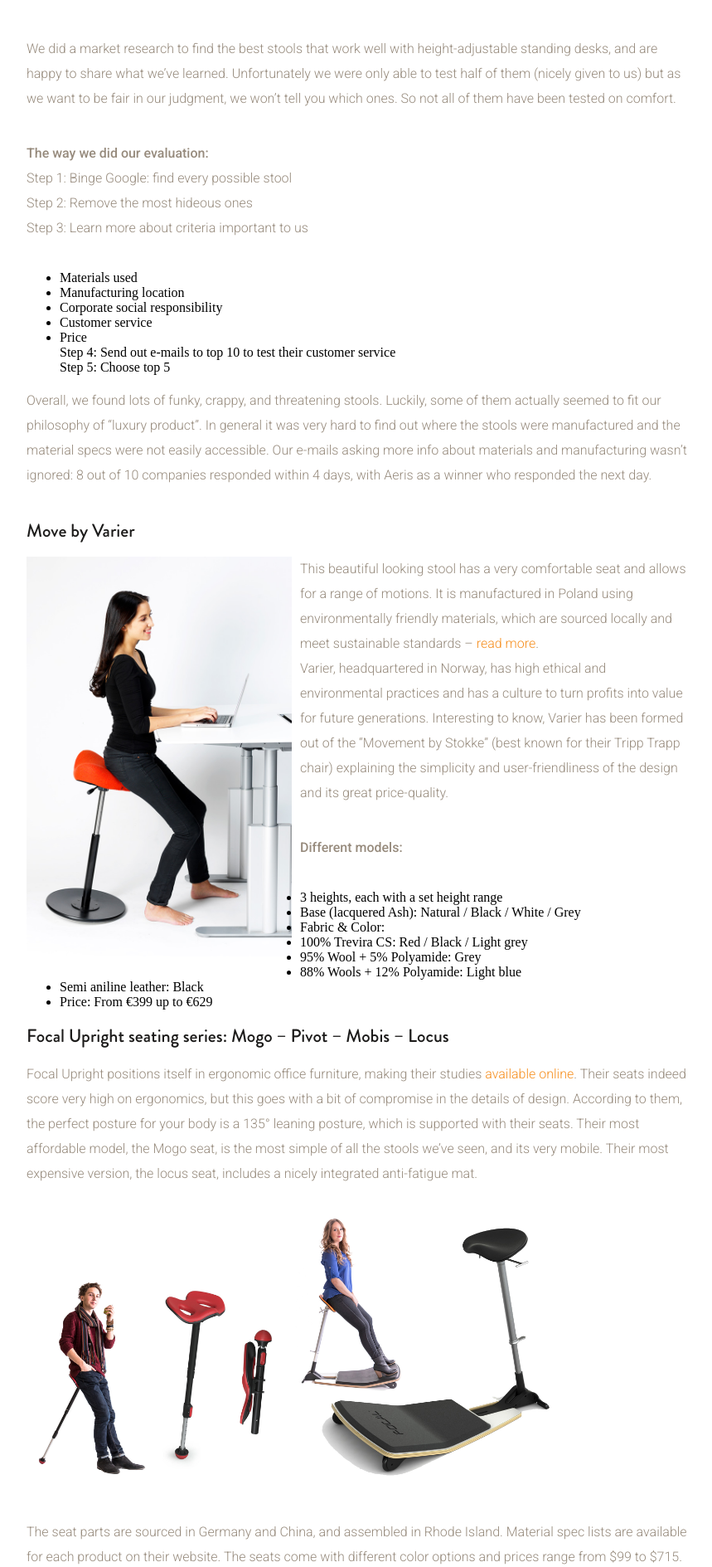
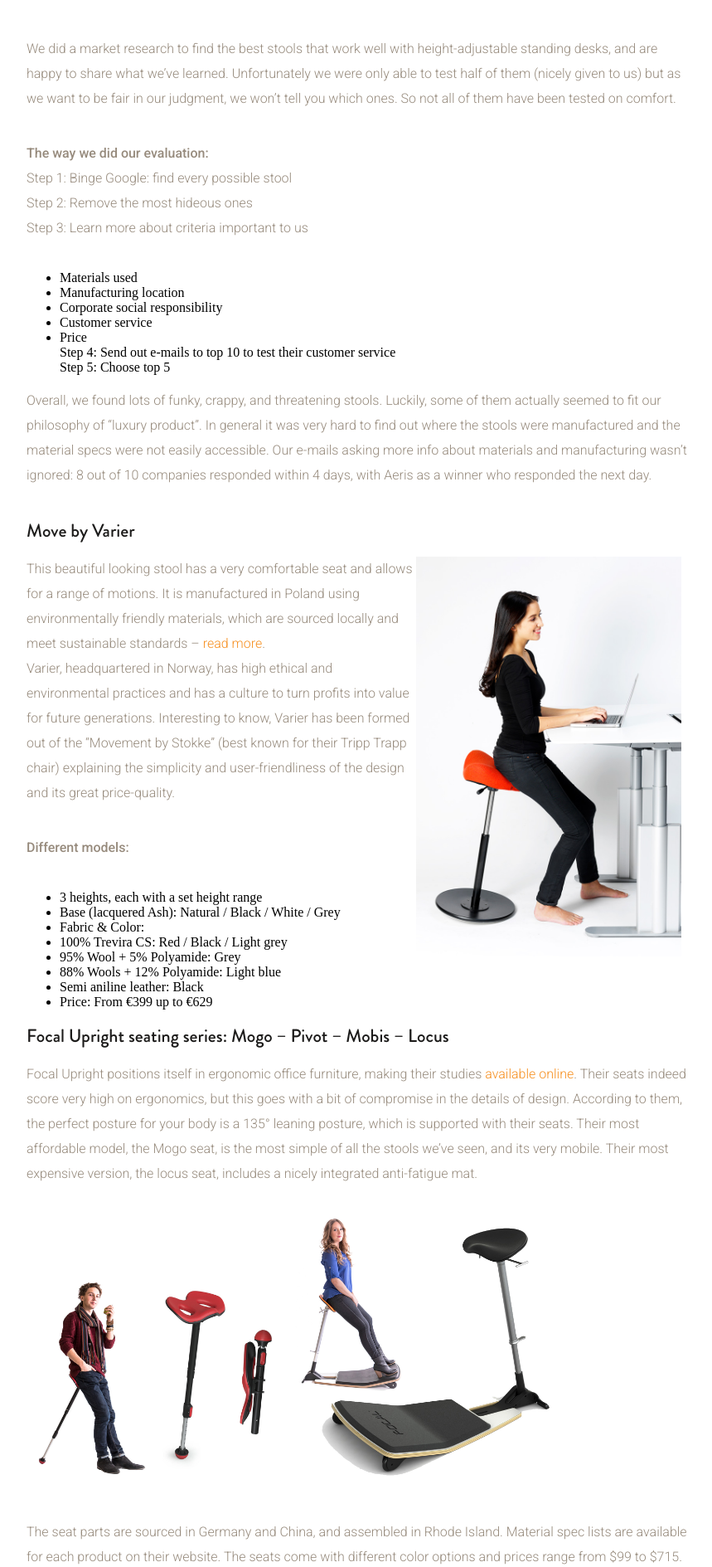
Before and after one commit to samuelrieder/jaswig.github.io, a Jekyll site: the page built from _posts/2016-06-27-stools.markdown, in a window 1280 px wide. Shown: the part 947-2836 px from the top of the page at 83% size, without its empty margins (38-897 px from the left). Built offline with Jekyll 4.4.1, drawn with Linux system fonts in a browser that asks for light colours; nearby versions of some CDN libraries.

Commit message:
Update 2016-06-27-stools.markdown

```diff
--- a/_posts/2016-06-27-stools.markdown
+++ b/_posts/2016-06-27-stools.markdown
@@ -41,7 +41,7 @@ Overall, we found lots of funky, crappy, and threatening stools. Luckily, some o
 
 ### Move by Varier
 
-![Move seat by Varier](/images/blog/variermove.jpg){:.small}{:style="float: left; margin:0 10px 20px 0"}
+![Move seat by Varier](/images/blog/variermove.jpg){:.small}{:style="float: right; margin:0 10px 20px 0"}
 This beautiful looking stool has a very comfortable seat and allows for a range of motions. It is manufactured in Poland using environmentally friendly materials, which are sourced locally and meet sustainable standards – [read more](http://lib.store.yahoo.net/lib/thehumansolution/varier-move-standing-stool-data-sheet.pdf).
 Varier, headquartered in Norway, has high ethical and environmental practices and has a culture to turn profits into value for future generations. Interesting to know, Varier has been formed out of the “Movement by Stokke” (best known for their Tripp Trapp chair) explaining the simplicity and user-friendliness of the design and its great price-quality.
 
```
